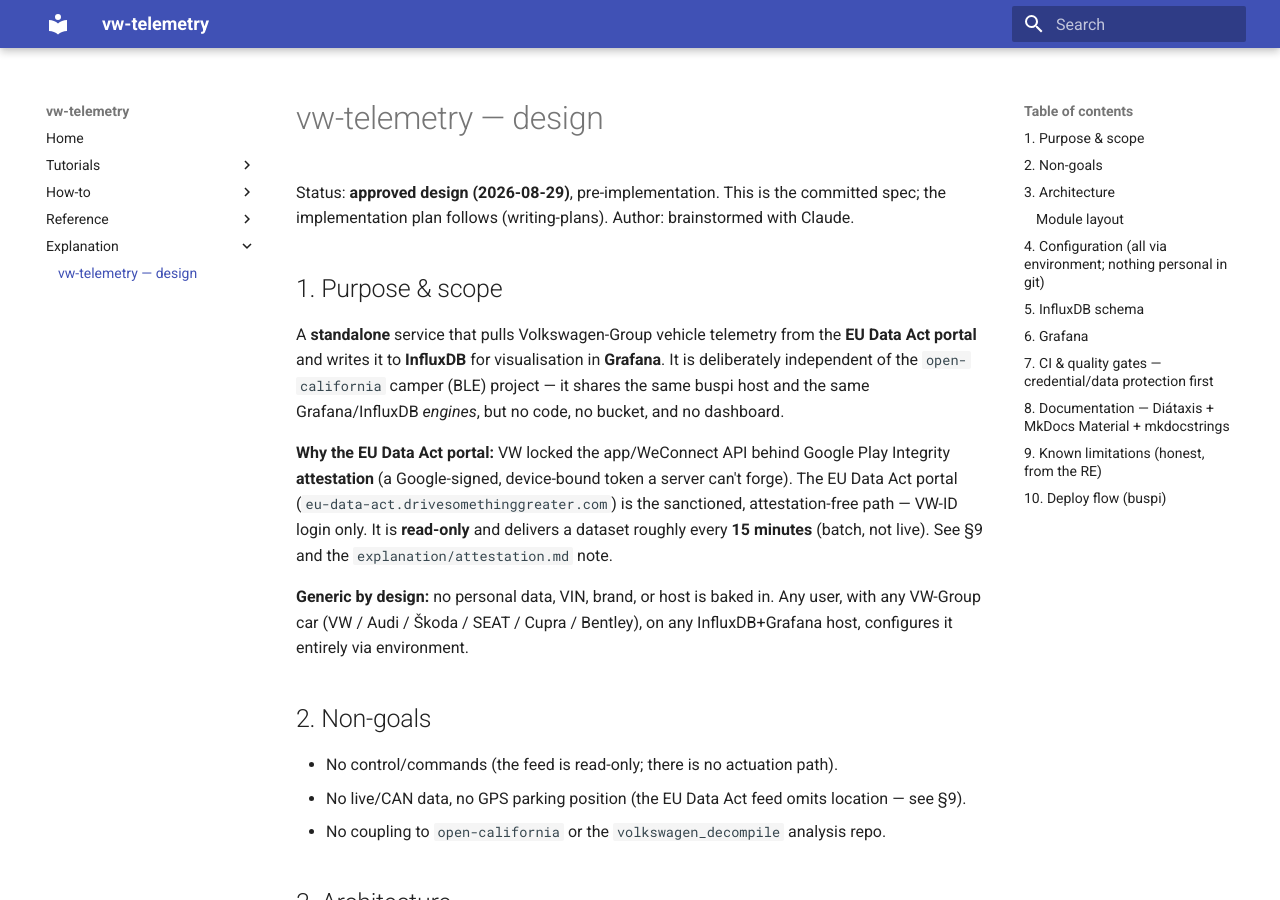
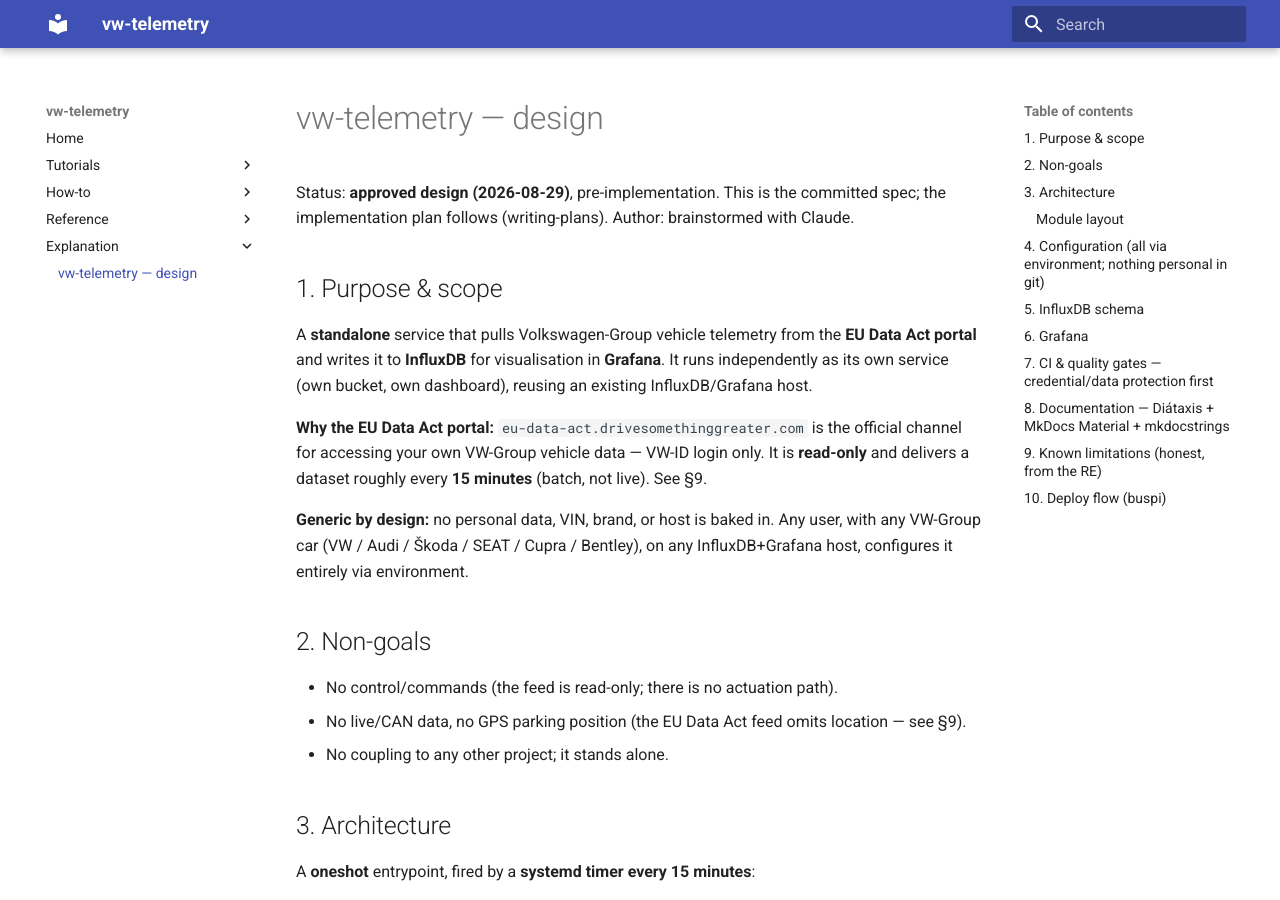
Before and after one commit to ckeller42/vw-telemetry, an MkDocs documentation site: the page built from docs/explanation/design.md, in a window 1280 px wide and 900 px high. Built offline with MkDocs 1.6.1 and Material for MkDocs 9.7.7, drawn with Linux system fonts in a browser that asks for light colours; some of the changed text lies outside the part shown.

Commit message:
docs: frame purpose as EU Data Act -> InfluxDB ingestion
Reword README + docs so the stated purpose is ingesting VW-Group vehicle data
from the EU Data Act portal into InfluxDB (for Grafana). Remove implementation/
background framing and the stale 'design phase' status note.

Co-Authored-By: Claude Opus 4.8 <noreply@anthropic.com>
Claude-Session: https://claude.ai/code/session_01Rd5yRMduK8c9xnwrvP4XBt

```diff
--- a/docs/explanation/design.md
+++ b/docs/explanation/design.md
@@ -6,15 +6,12 @@ implementation plan follows (writing-plans). Author: brainstormed with Claude.
 ## 1. Purpose & scope
 
 A **standalone** service that pulls Volkswagen-Group vehicle telemetry from the **EU Data Act
-portal** and writes it to **InfluxDB** for visualisation in **Grafana**. It is deliberately
-independent of the `open-california` camper (BLE) project — it shares the same buspi host and the
-same Grafana/InfluxDB *engines*, but no code, no bucket, and no dashboard.
+portal** and writes it to **InfluxDB** for visualisation in **Grafana**. It runs independently as its
+own service (own bucket, own dashboard), reusing an existing InfluxDB/Grafana host.
 
-**Why the EU Data Act portal:** VW locked the app/WeConnect API behind Google Play Integrity
-**attestation** (a Google-signed, device-bound token a server can't forge). The EU Data Act portal
-(`eu-data-act.drivesomethinggreater.com`) is the sanctioned, attestation-free path — VW-ID login
-only. It is **read-only** and delivers a dataset roughly every **15 minutes** (batch, not live). See
-§9 and the `explanation/attestation.md` note.
+**Why the EU Data Act portal:** `eu-data-act.drivesomethinggreater.com` is the official channel for
+accessing your own VW-Group vehicle data — VW-ID login only. It is **read-only** and delivers a
+dataset roughly every **15 minutes** (batch, not live). See §9.
 
 **Generic by design:** no personal data, VIN, brand, or host is baked in. Any user, with any
 VW-Group car (VW / Audi / Škoda / SEAT / Cupra / Bentley), on any InfluxDB+Grafana host, configures
@@ -24,7 +21,7 @@ it entirely via environment.
 
 - No control/commands (the feed is read-only; there is no actuation path).
 - No live/CAN data, no GPS parking position (the EU Data Act feed omits location — see §9).
-- No coupling to `open-california` or the `volkswagen_decompile` analysis repo.
+- No coupling to any other project; it stands alone.
 
 ## 3. Architecture
 
@@ -164,7 +161,7 @@ quadrants (as Django/NumPy do):
 - **How-to:** deploy to buspi · add a new field · rotate creds · create the bucket · add a brand.
 - **Reference:** the InfluxDB schema, the **field catalog** (every metric + unit + source), the
   config/env table, the systemd units, the CLI.
-- **Explanation:** the attestation story (why EU Data Act), the architecture, the real-timestamp
+- **Explanation:** why the EU Data Act portal, the architecture, the real-timestamp
   decision, why standalone.
 
 Public functions carry docstrings (Google style, mkdocstrings-rendered). CI runs
@@ -176,7 +173,7 @@ MkDocs is stable now; its successor *Zensical* reads the same config, so no lock
 
 - **Batch, not live:** ~15-min cadence; VW may delay the *first* delivery by hours after a data
   request is enabled; parked/idle vehicles emit empty datasets until driven.
-- **No GPS parking position** in the EU Data Act feed (attestation-gated app API only).
+- **No GPS parking position** — the EU Data Act feed does not include location.
 - **Tyre pressures are status codes** (OK/warn), not bar values.
 - **No driving score** (harsh-braking/acceleration events); "driving style" is derived from
   consumption + speed.
```
Also changed, not shown: README.md (+5 -8 lines), docs/how-to/add-a-field.md (+1 -1 lines), docs/tutorials/first-vehicle.md (+3 -3 lines).
